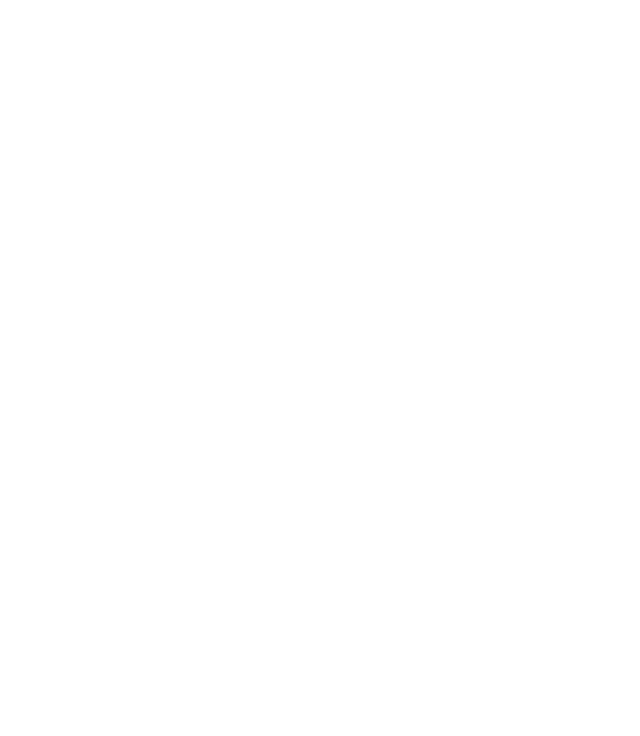
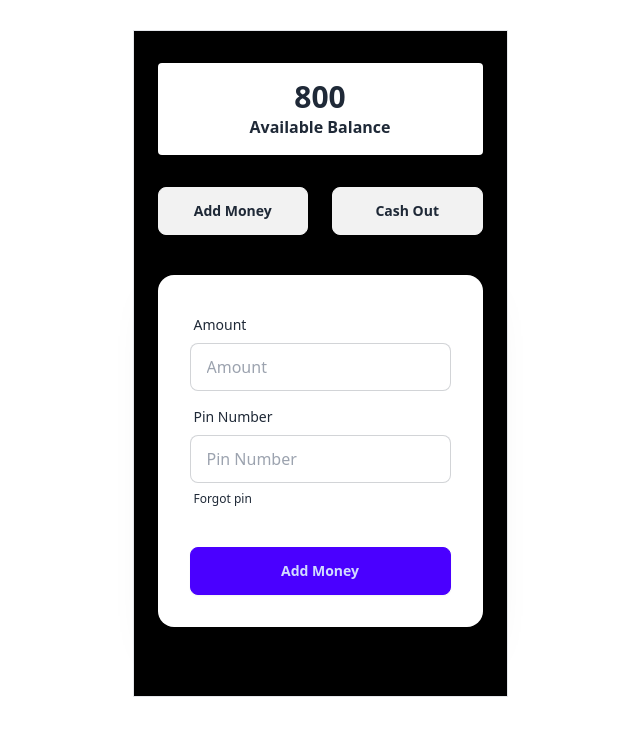
Before and after one commit to walid-official/payoo-mobile.bank, a plain HTML site: page home.html in a window 1280 px wide. Shown: the whole page, without its empty margins (320-960 px from the left). Drawn offline with nearby package versions, Linux system fonts and the light colour scheme.

Commit message:
home page is ready for js

```diff
--- a/home.html
+++ b/home.html
@@ -0,0 +1,47 @@
+<!DOCTYPE html>
+<html lang="en" data-theme="light">
+<head>
+    <meta charset="UTF-8">
+    <meta name="viewport" content="width=device-width, initial-scale=1.0">
+    <title>Payoo MFs</title>
+    <link href="https://cdn.jsdelivr.net/npm/daisyui@4.12.10/dist/full.min.css" rel="stylesheet" type="text/css" />
+    <script src="https://cdn.tailwindcss.com"></script>
+</head>
+<body>
+    <div class="artboard phone-2 border bg-black mx-auto mt-[30px] px-6">
+        <div class="amount-box bg-white text-center mt-8 py-4 rounded">
+            <h2 id="amount-box" class="text-3xl font-bold">800</h2>
+            <h3 class="text-center font-bold">Available Balance</h3>
+        </div>
+        <div class="btn-box grid grid-cols-2 gap-6 mt-8">
+            <button class="btn">Add Money</button>
+            <button class="btn">Cash Out</button>
+        </div>
+        <div class="card bg-base-100 w-full max-w-sm shrink-0 shadow-2xl mt-10">
+            <form class="card-body">
+
+              <div class="form-control">
+                <label class="label">
+                  <span class="label-text">Amount</span>
+                </label>
+                <input id="input-phone" type="text" placeholder="Amount" class="input input-bordered" required />
+              </div>
+              <div class="form-control">
+                <label class="label">
+                  <span class="label-text">Pin Number</span>
+                </label>
+                <input id="input-password" type="password" placeholder="Pin Number" class="input input-bordered" required />
+                <label class="label">
+                  <a href="#" class="label-text-alt link link-hover">Forgot pin</a>
+                </label>
+              </div>
+              <div class="form-control mt-6">
+                <button id="loginBtn" class="btn btn-primary">Add Money</button>
+              </div>
+            </form>
+          </div>
+    </div>
+
+    <!-- <script src="js/payoo.js"></script> -->
+</body>
+</html>
```
Also changed, not shown: index.html (+5 -5 lines), js/payoo.js (+16 -0 lines).
